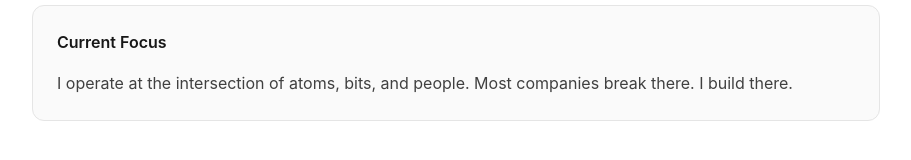
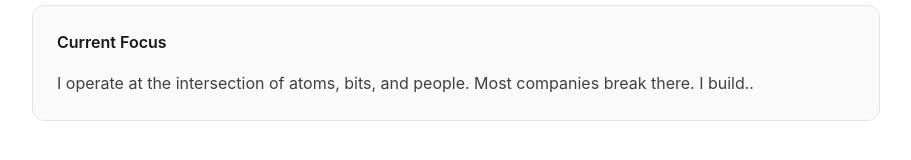
Before and after one commit to DogginitAN/andrewdavidnolan.com, a Next.js app: page /contact in a window 1280 px wide. Shown: the part 628-788 px from the top of the page, without its empty margins (184-1095 px from the left). Built offline with nearby package versions, Linux system fonts and the light colour scheme; a web font is replaced by a local one.

Commit message:
Tighten contact page copy: remove repeated 'there'

```diff
--- a/app/contact/page.tsx
+++ b/app/contact/page.tsx
@@ -84,7 +84,7 @@ export default function Contact() {
       <div className="p-6 rounded-xl bg-neutral-50 dark:bg-neutral-900 border border-neutral-200 dark:border-neutral-800">
         <h2 className="font-semibold mb-4">Current Focus</h2>
         <p className="text-neutral-700 dark:text-neutral-300 leading-relaxed">
-          I operate at the intersection of atoms, bits, and people. Most companies break there. I build there.
+          I operate at the intersection of atoms, bits, and people. Most companies break there. I build..
         </p>
       </div>
     </div>
```
